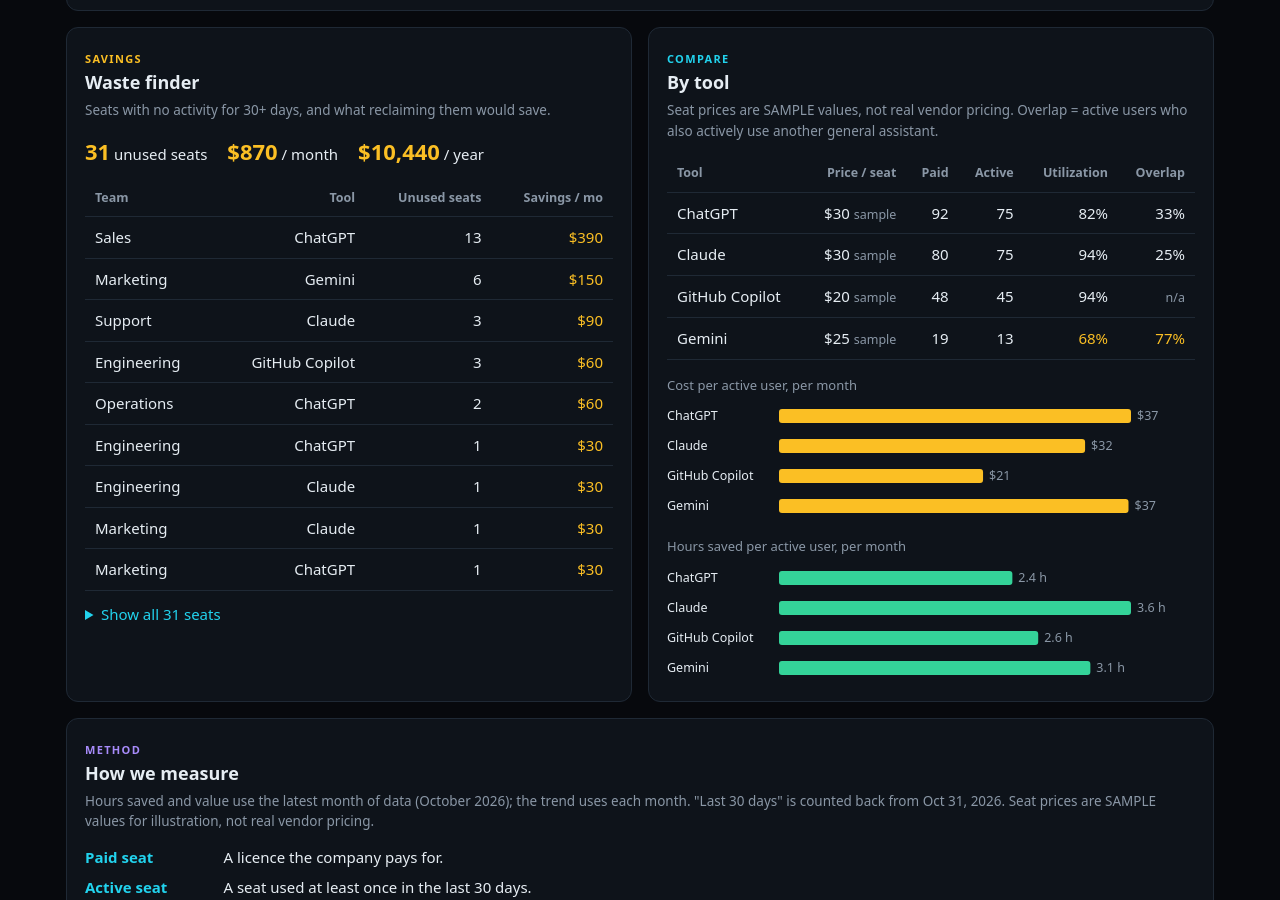
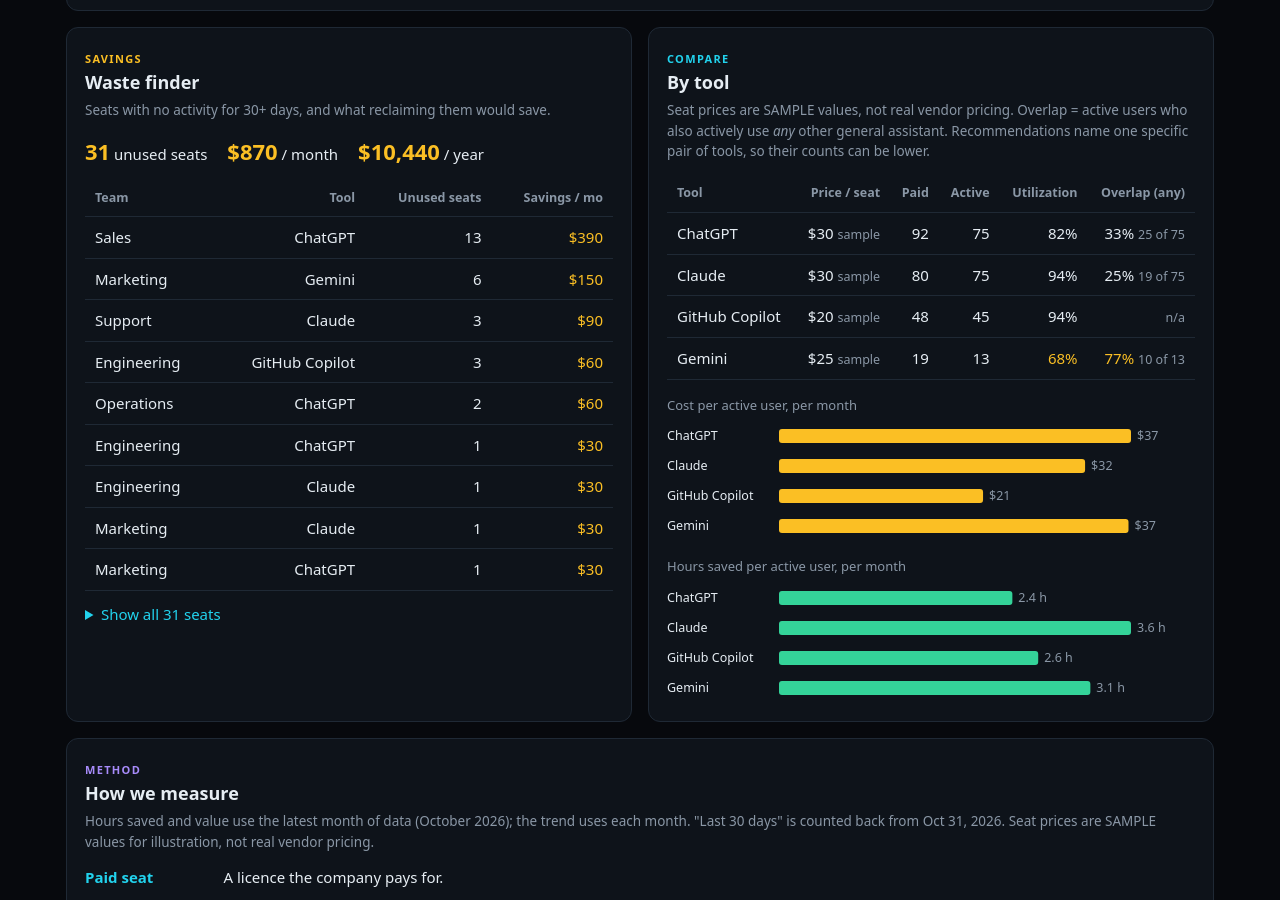
Before and after one commit to sr-tech-hub/ai-value-tracker, a plain HTML site: page index.html in a window 1280 px wide. Shown: the part 2172-3072 px from the top of the page. Drawn offline with Linux system fonts and the light colour scheme.

Commit message:
Clarify overlap column versus pair recommendation
Label the column "Overlap (any)", show the count next to each percentage,
and note that recommendations name one specific pair, so a reader sees
10 of 13 (any assistant) beside 8 of 13 (ChatGPT) instead of 77% vs 8 of 13.

Co-Authored-By: Claude Opus 5.5 <noreply@anthropic.com>

```diff
--- a/index.html
+++ b/index.html
@@ -215,7 +215,7 @@
       <section class="panel" aria-labelledby="tools-h">
         <span class="tag-title" style="color:var(--cyan)">Compare</span>
         <h2 id="tools-h">By tool</h2>
-        <p class="lead">Seat prices are SAMPLE values, not real vendor pricing. Overlap = active users who also actively use another general assistant.</p>
+        <p class="lead">Seat prices are SAMPLE values, not real vendor pricing. Overlap = active users who also actively use <em>any</em> other general assistant. Recommendations name one specific pair of tools, so their counts can be lower.</p>
         <div class="table-scroll"><table id="tools-table"></table></div>
         <div class="chart-title">Cost per active user, per month</div>
         <div class="chart" id="chart-cost"></div>
@@ -523,7 +523,7 @@ function renderTools(r) {
   document.getElementById('tools-table').innerHTML = `
     <thead><tr>
       <th scope="col">Tool</th><th scope="col">Price / seat</th><th scope="col">Paid</th><th scope="col">Active</th>
-      <th scope="col">Utilization</th><th scope="col">Overlap</th>
+      <th scope="col">Utilization</th><th scope="col">Overlap (any)</th>
     </tr></thead>
     <tbody>${tools.map((t) => `
       <tr>
@@ -532,7 +532,7 @@ function renderTools(r) {
         <td>${t.paid}</td>
         <td>${t.active}</td>
         <td class="${t.utilization < 0.75 ? 'warn' : ''}">${pct(t.utilization)}</td>
-        <td>${t.category === 'assistant' && t.active ? `<span class="${t.overlapPeople / t.active >= OVERLAP_SHARE_TO_RETIRE ? 'warn' : ''}">${pct(t.overlapPeople / t.active)}</span>` : '<span class="small">n/a</span>'}</td>
+        <td>${t.category === 'assistant' && t.active ? `<span class="${t.overlapPeople / t.active >= OVERLAP_SHARE_TO_RETIRE ? 'warn' : ''}">${pct(t.overlapPeople / t.active)}</span> <span class="small">${t.overlapPeople} of ${t.active}</span>` : '<span class="small">n/a</span>'}</td>
       </tr>`).join('')}
     </tbody>`;
 
```
